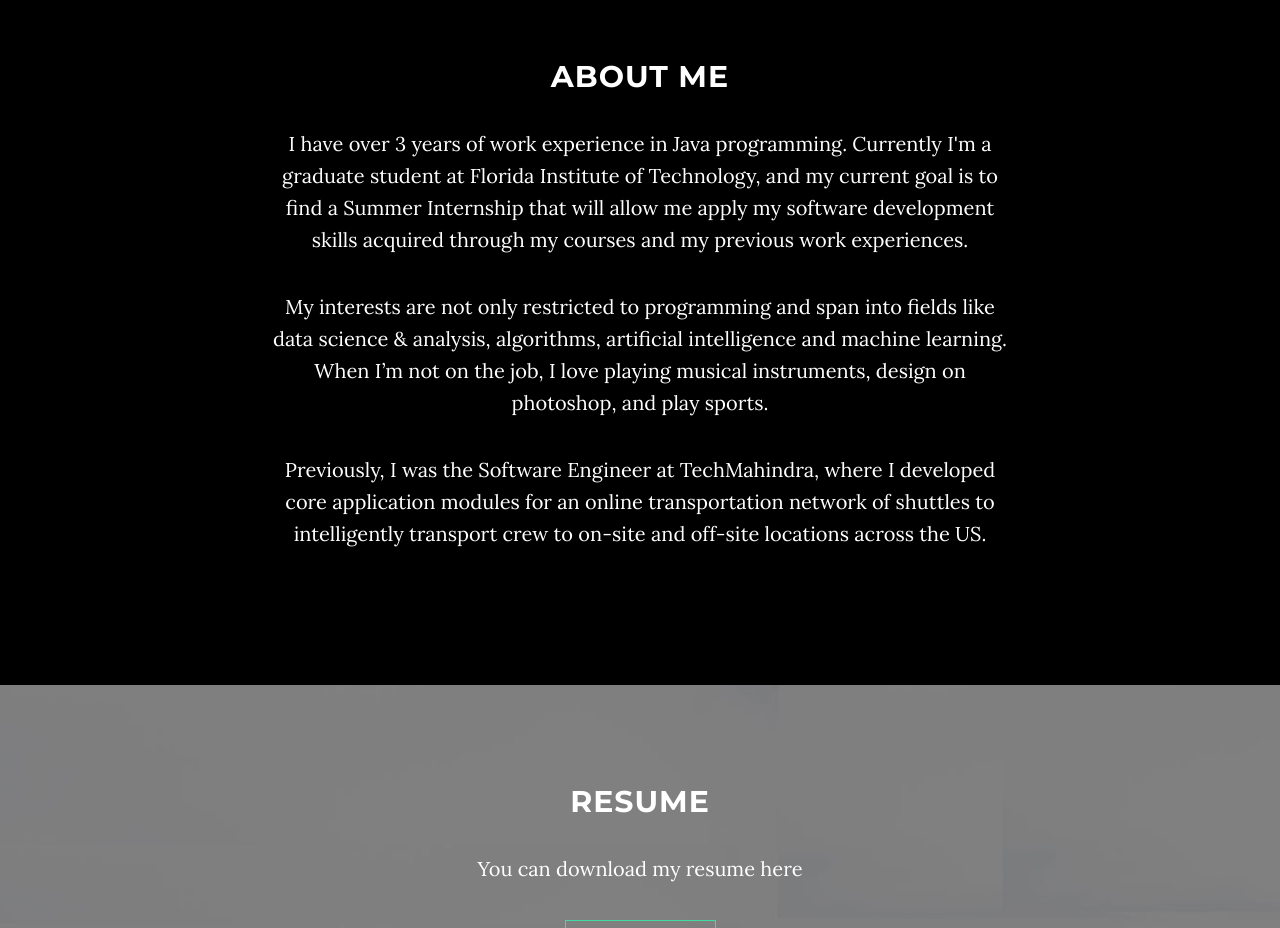
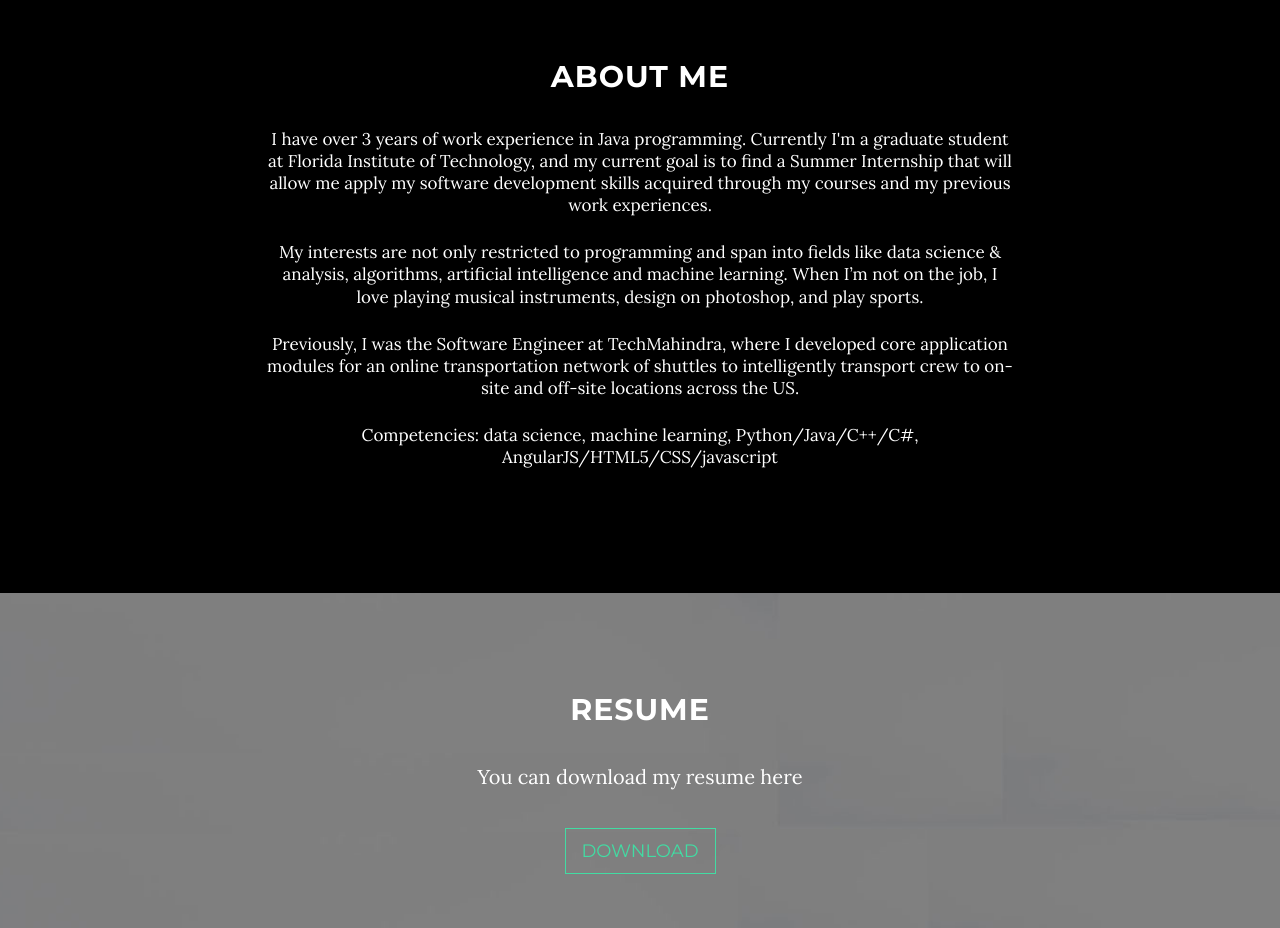
Before and after one commit to denverlobo/portfolio, a website: page index.html in a window 1280 px wide. Shown: the part 840-1768 px from the top of the page. Drawn offline with nearby package versions, Linux system fonts and the light colour scheme.

Commit message:
Update
Signed-off-by: Denver Lobo <dlobo2016@my.fit.edu>

```diff
--- a/css/grayscale.css
+++ b/css/grayscale.css
@@ -167,6 +167,11 @@ a:focus {
   -moz-transition: background 0.3s ease-in-out;
   transition: background 0.3s ease-in-out;
 }
+.text-font {
+  margin: 0 0 25px;
+  font-size: 17px;
+  line-height: 1.3;
+}
 .btn-circle:hover,
 .btn-circle:focus {
   outline: none;
--- a/index.html
+++ b/index.html
@@ -102,8 +102,10 @@
         <div class="row">
             <div class="col-lg-8 col-lg-offset-2">
                 <h2>About Me</h2>
-                <p>I have over 3 years of work experience in Java programming. Currently I'm a graduate student at Florida Institute of Technology, and my current goal is to find a Summer Internship that will allow me apply my software development skills acquired through my courses and my previous work experiences. </p><p>  My interests are not only restricted to programming and span into fields like data science & analysis, algorithms, artificial intelligence and machine learning. When I’m not on the job, I love playing musical instruments, design on photoshop, and play sports.</p>
-                <p>Previously, I was the Software Engineer at TechMahindra, where I developed core application modules for an online transportation network of shuttles to intelligently transport crew to on-site and off-site locations across the US.</p>
+                <p class="text-font">I have over 3 years of work experience in Java programming. Currently I'm a graduate student at Florida Institute of Technology, and my current goal is to find a Summer Internship that will allow me apply my software development skills acquired through my courses and my previous work experiences. </p>
+                <p class="text-font">  My interests are not only restricted to programming and span into fields like data science & analysis, algorithms, artificial intelligence and machine learning. When I’m not on the job, I love playing musical instruments, design on photoshop, and play sports.</p>
+                <p class="text-font">Previously, I was the Software Engineer at TechMahindra, where I developed core application modules for an online transportation network of shuttles to intelligently transport crew to on-site and off-site locations across the US.</p>
+                <p class="text-font">Competencies: data science, machine learning, Python/Java/C++/C#, AngularJS/HTML5/CSS/javascript </p>
                 <!--<p>This theme features stock photos by <a href="http://gratisography.com/">Gratisography</a> along with a custom Google Maps skin courtesy of <a href="http://snazzymaps.com/">Snazzy Maps</a>.</p>-->
 
             </div>
```
Also changed, not shown: css/grayscale.min.css.
